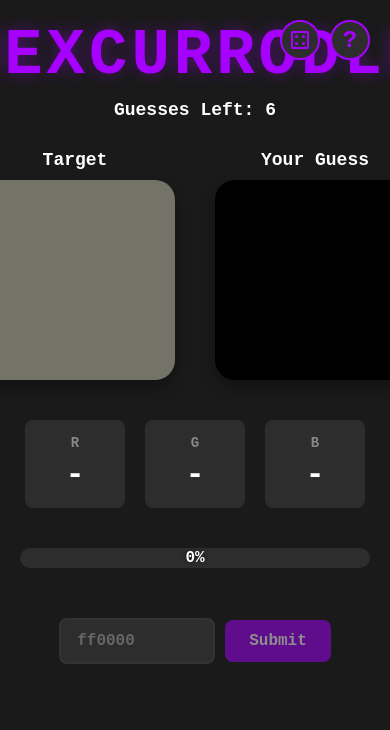
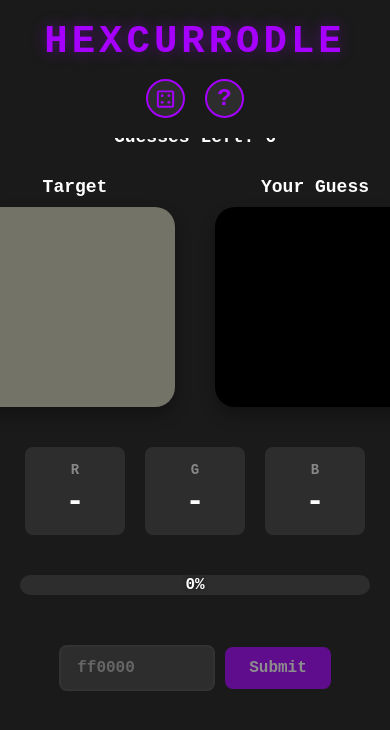
Before and after one commit to karan-gera/hexcodle-rewrite, a React (Create React App) app: page / in a window 390 px wide. Shown: the top 730 px of the page. Built offline with nearby package versions, Linux system fonts and the light colour scheme.

Commit message:
fixed mobile layout - tested on desktop tho

```diff
--- a/src/App.css
+++ b/src/App.css
@@ -31,7 +31,7 @@ body {
   padding: 20px;
   background-color: #1a1a1a;
   color: #ffffff;
-  padding-top: 100px;
+  padding-top: var(--header-height);
 }
 
 .game-info {
@@ -42,6 +42,7 @@ body {
 .guesses-left {
   font-size: 18px;
   margin-bottom: 10px;
+  animation: fadeInUp 0.6s ease-out 0.1s both;
 }
 
 .game-over {
@@ -297,11 +298,20 @@ button {
   font-weight: 600;
 }
 
+.header-container {
+  position: fixed;
+  top: 0;
+  left: 0;
+  right: 0;
+  display: flex;
+  flex-direction: column;
+  align-items: center;
+  padding: 20px;
+  background-color: #1a1a1a;
+  z-index: 10;
+}
+
 .game-title {
-  position: absolute;
-  top: 20px;
-  left: 50%;
-  transform: translate(-50%, 0);
   font-family: 'HexFont', monospace;
   font-size: 64px;
   font-weight: 700;
@@ -309,24 +319,17 @@ button {
   text-shadow: 0 0 15px rgba(166, 0, 255, 0.4);
   letter-spacing: 4px;
   margin: 0;
-  animation: fadeInUpTitle 0.6s ease-out;
+  animation: fadeInUp 0.6s ease-out;
 }
 
-@keyframes fadeInUpTitle {
-  from {
-    opacity: 0;
-    transform: translate(-50%, 20px);
-  }
-  to {
-    opacity: 1;
-    transform: translate(-50%, 0);
-  }
+.button-container {
+  display: flex;
+  gap: 20px;
+  margin-top: 20px;
 }
 
+.new-color-button,
 .instructions-button {
-  position: absolute;
-  top: 20px;
-  right: 20px;
   width: 40px;
   height: 40px;
   border-radius: 50%;
@@ -340,156 +343,6 @@ button {
   justify-content: center;
   transition: all 0.3s ease;
   animation: fadeInUp 0.6s ease-out 0.1s both;
-}
-
-.instructions-button:hover {
-  background: #a600ff;
-  color: white;
-}
-
-.modal-overlay {
-  position: fixed;
-  top: 0;
-  left: 0;
-  right: 0;
-  bottom: 0;
-  background: rgba(0, 0, 0, 0.8);
-  display: flex;
-  align-items: center;
-  justify-content: center;
-  z-index: 1000;
-  animation: fadeIn 0.3s ease-out;
-}
-
-.modal-content {
-  background: #2d2d2d;
-  padding: 30px;
-  border-radius: 12px;
-  max-width: 500px;
-  width: 90%;
-  position: relative;
-  animation: slideIn 0.3s ease-out;
-}
-
-.modal-content h2 {
-  color: #a600ff;
-  margin-bottom: 20px;
-  font-family: 'HexFont', monospace;
-  font-weight: 700;
-  text-align: center;
-}
-
-.modal-content ul {
-  list-style-type: none;
-  padding: 0;
-  margin: 0;
-}
-
-.modal-content li {
-  margin-bottom: 15px;
-  line-height: 1.6;
-  color: #fff;
-  font-size: 16px;
-}
-
-.modal-content li.symbol {
-  padding-left: 20px;
-  color: #ccc;
-  font-family: 'HexFont', monospace;
-  font-weight: 700;
-}
-
-.modal-content li.divider {
-  text-align: center;
-  color: #a600ff;
-  font-weight: bold;
-  margin: 10px 0;
-}
-
-.modal-close {
-  margin-top: 20px;
-  width: 100%;
-  padding: 12px;
-  background: #a600ff;
-  border: none;
-  border-radius: 8px;
-  color: white;
-  font-size: 16px;
-  cursor: pointer;
-  transition: all 0.3s ease;
-}
-
-.modal-close:hover {
-  background: #8400cc;
-}
-
-@keyframes slideIn {
-  from {
-    opacity: 0;
-    transform: translateY(-20px);
-  }
-  to {
-    opacity: 1;
-    transform: translateY(0);
-  }
-}
-
-.accuracy-slider {
-  width: 100%;
-  max-width: 400px;
-  height: 20px;
-  background: #2d2d2d;
-  border-radius: 10px;
-  position: relative;
-  margin: 20px 0;
-  overflow: hidden;
-  animation: fadeInUp 0.6s ease-out 0.4s both;
-}
-
-.accuracy-fill {
-  height: 100%;
-  width: 0%;
-  border-radius: 10px;
-}
-
-.accuracy-label {
-  position: absolute;
-  top: 50%;
-  left: 50%;
-  transform: translate(-50%, -50%);
-  color: #fff;
-  font-family: 'HexFont', monospace;
-  font-weight: 700;
-  text-shadow: 0 0 4px rgba(0, 0, 0, 0.5);
-}
-
-.new-color-button {
-  position: absolute;
-  top: 20px;
-  right: 70px;
-  width: 40px;
-  height: 40px;
-  border-radius: 50%;
-  background: #2d2d2d;
-  border: 2px solid #a600ff;
-  color: #a600ff;
-  font-size: 24px;
-  cursor: pointer;
-  display: flex;
-  align-items: center;
-  justify-content: center;
-  transition: all 0.3s ease;
-  animation: fadeInUp 0.6s ease-out 0.1s both;
-}
-
-.new-color-button:hover {
-  background: #a600ff;
-  color: white;
-}
-
-.new-color-button svg {
-  width: 24px;
-  height: 24px;
 }
 
 @keyframes fadeInUp {
@@ -521,14 +374,6 @@ button {
     opacity: 0;
     transform: translateY(20px);
   }
-}
-
-.modal-overlay.closing {
-  animation: fadeOut 0.3s ease-out forwards;
-}
-
-.modal-overlay.closing .modal-content {
-  animation: slideOut 0.3s ease-out forwards;
 }
 
 .confirm-text {
@@ -574,3 +419,56 @@ button {
 .modal-button.confirm:hover {
   background: #8400cc;
 }
+
+:root {
+  --title-size: min(64px, 12vw);
+  --button-size: min(40px, 10vw);
+  --header-height: max(80px, 15vh);
+}
+
+@media (max-width: 480px) {
+  .game-title {
+    font-size: min(48px, 10vw);
+  }
+
+  .button-container {
+    margin-top: 15px;
+  }
+
+  .new-color-button,
+  .instructions-button {
+    width: var(--button-size);
+    height: var(--button-size);
+  }
+}
+
+.accuracy-slider {
+  width: 100%;
+  max-width: 400px;
+  height: 20px;
+  background: #2d2d2d;
+  border-radius: 10px;
+  position: relative;
+  margin: 20px 0;
+  overflow: hidden;
+  animation: fadeInUp 0.6s ease-out 0.4s both;
+}
+
+.accuracy-fill {
+  height: 100%;
+  width: 0%;
+  background: linear-gradient(90deg, #ff0000, #00ff00);
+  border-radius: 10px;
+  transition: width 0.3s ease-out;
+}
+
+.accuracy-label {
+  position: absolute;
+  top: 50%;
+  left: 50%;
+  transform: translate(-50%, -50%);
+  color: #fff;
+  font-family: 'HexFont', monospace;
+  font-weight: 700;
+  text-shadow: 0 0 4px rgba(0, 0, 0, 0.5);
+}
--- a/src/App.js
+++ b/src/App.js
@@ -282,13 +282,9 @@ function App() {
 
   return (
     <div className="App">
+      <div className="header-container">
         <h1 className="game-title">HEXCURRODLE</h1>
-      <button
-        className="instructions-button"
-        onClick={() => setShowInstructions(true)}
-      >
-        ?
-      </button>
+        <div className="button-container">
           <button
             className="new-color-button"
             onClick={handleNewColorClick}
@@ -302,6 +298,14 @@ function App() {
               <circle cx="8.5" cy="15.5" r="1.5"/>
             </svg>
           </button>
+          <button
+            className="instructions-button"
+            onClick={() => setShowInstructions(true)}
+          >
+            ?
+          </button>
+        </div>
+      </div>
 
       {showInstructions && (
         <div
```
Lines whose indentation alone changed are shown as unchanged.
